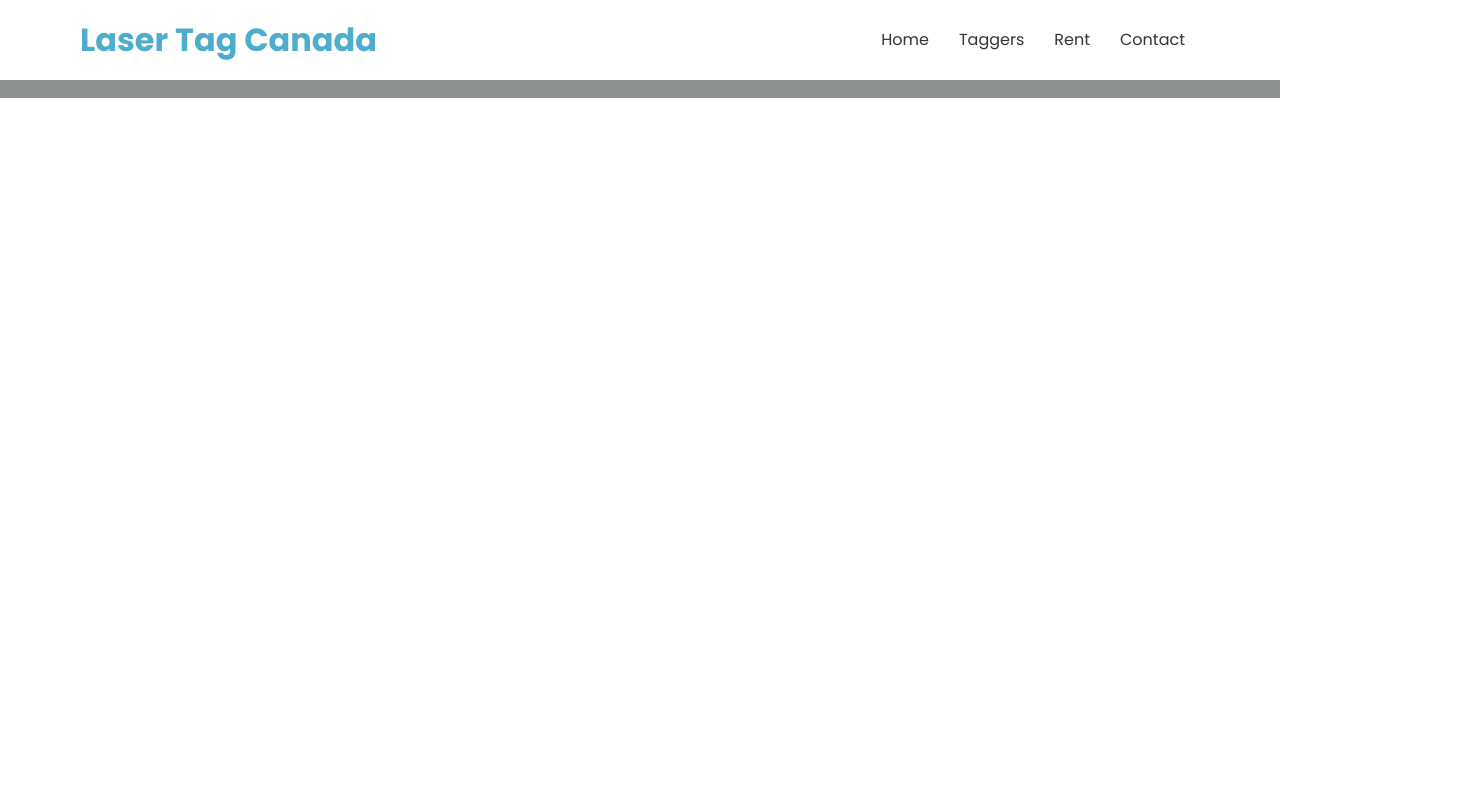
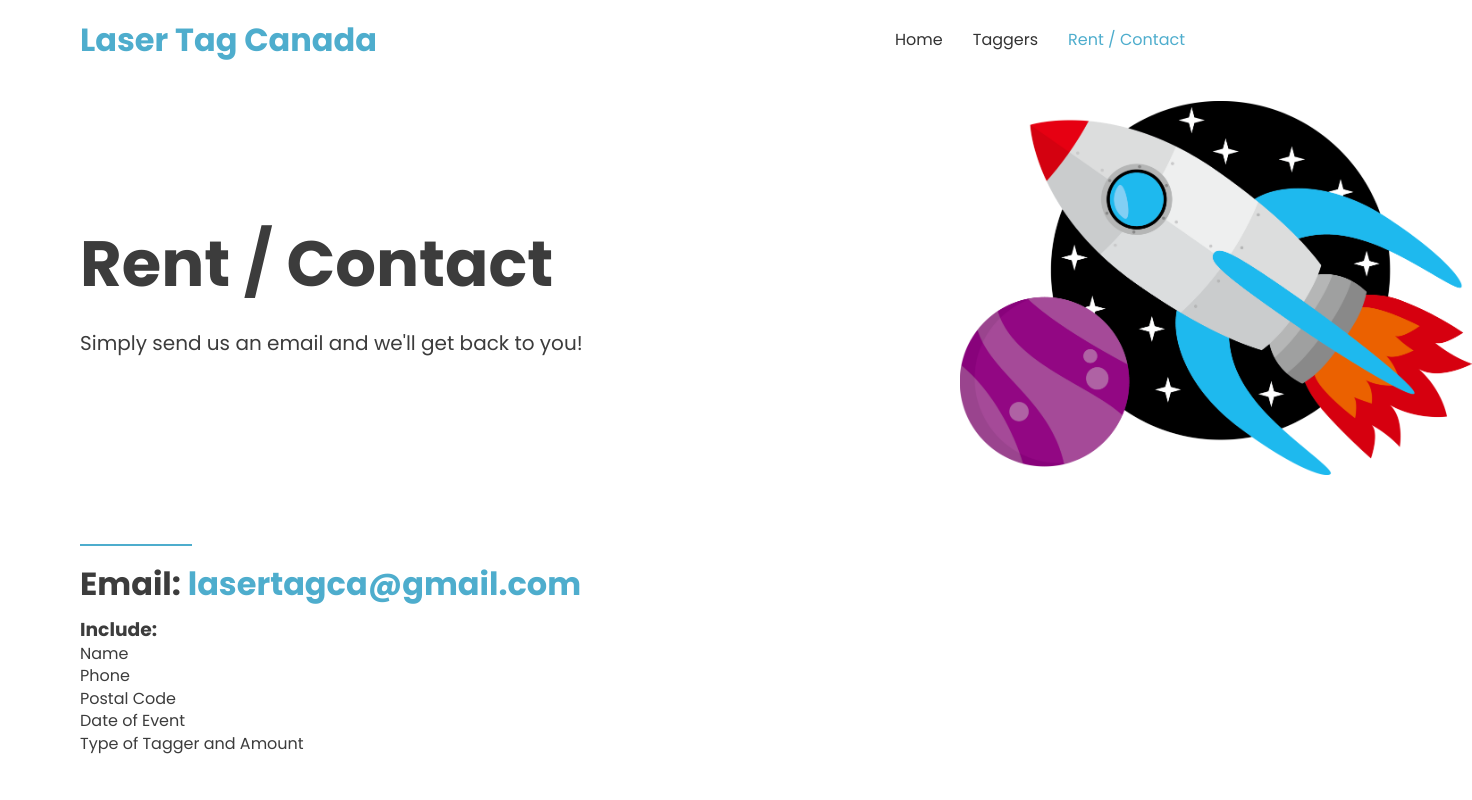
Before and after one commit to AllTwos/ltc-react, a React (Create React App) app: page /rent-simple in a window 1280 px wide. Shown: the top 800 px of the page, 1472 px wide, since content can reach past the window. Built offline with nearby package versions, Linux system fonts and the light colour scheme.

Commit message:
simplified

```diff
--- a/src/App.js
+++ b/src/App.js
@@ -7,6 +7,7 @@ import Navbar from "./components/layout/Navbar";
 import Home from "./components/pages/Home";
 import Taggers from "./components/pages/Taggers";
 import Rent from "./components/pages/Rent";
+import RentSimple from "./components/pages/RentSimple";
 import Contact from "./components/pages/Contact";
 
 import "./css/Utilities.css";
@@ -22,9 +23,10 @@ function App() {
           <Route path="/" element={<Home />} />
           <Route path="/taggers" element={<Taggers />} />
           <Route path="/rent" element={<Rent />} />
+          <Route path="/rent-simple" element={<RentSimple />} />
           <Route path="/contact" element={<Contact />} />
         </Routes>
-        <Footer copyright="2021" />
+        <Footer copyright="2023" />
       </Router>
     </div>
   );
--- a/src/components/pages/Home.js
+++ b/src/components/pages/Home.js
@@ -16,7 +16,7 @@ function Home() {
               From birthday parties to corporate events, LTC delivers right to
               your doorstep for any occasion.
             </p>
-            <Link to="/rent" className="btn btn-primary">
+            <Link to="/rent-simple" className="btn btn-primary">
               Get Started
             </Link>
           </div>
--- a/src/components/pages/Rent.js
+++ b/src/components/pages/Rent.js
@@ -1,19 +1,7 @@
 import { useState } from "react";
 import HeroBanner from "../layout/HeroBanner";
-import PlacesAutocomplete from "react-places-autocomplete";
 
 function Rent() {
-  const [text, setText] = useState({
-    name: "",
-    phone: "",
-    email: "",
-    postal: "",
-    date: "",
-    numTaggers: "",
-    comments: "",
-    tagger: ["", "Phoenix", "Hero", "Need more info"],
-  });
-
   const initialState = {
     name: "",
     phone: "",
@@ -24,6 +12,8 @@ function Rent() {
     comments: "",
     tagger: ["", "Phoenix", "Hero", "Need more info"],
   };
+
+  const [text, setText] = useState(initialState);
 
   const [address, setAddress] = useState("");
 
@@ -121,58 +111,7 @@ function Rent() {
                 />
               </div>
 
-              {/* Google Api Fetch Address */}
-
-              <PlacesAutocomplete onChange={setAddress} value={address}>
-                {/* needs a render prop func as a child */}
-                {({
-                  getInputProps,
-                  suggestions,
-                  getSuggestionItemProps,
-                  loading,
-                }) => {
-                  return (
-                    <>
-                      <div className="form-control">
-                        <label htmlFor="address">Address</label>
-                        <input
-                          {...getInputProps({
-                            placeholder: "Type your address",
-                          })}
-                          type="text"
-                          name="address"
-                        />
-
-                        {/* loading */}
-                        <div className="suggestions">
-                          {loading ? <div>...loading</div> : null}
-                          {/* rendering suggestions */}
-                          {suggestions.map((suggestion) => {
-                            const style = {
-                              backgroundColor: suggestion.active
-                                ? "#9a9b9b"
-                                : "#8b9090",
-                              padding: "5px",
-                              cursor: "pointer",
-                            };
-                            // props are generated by ...getSuggestionItemProps - where clickable prop among others comes from,  1st arg is sugg then we pass our props in
-                            return (
-                              <div
-                                {...getSuggestionItemProps(suggestion, {
-                                  style,
-                                })}
-                                key={Math.random()}
-                              >
-                                {suggestion.description}
-                              </div>
-                            );
-                          })}
-                        </div>
-                      </div>
-                    </>
-                  );
-                }}
-              </PlacesAutocomplete>
+              {/* Google Api Fetch Address, Google Autocomplete goes here */}
 
               <div className="form-control">
                 <label htmlFor="postal">Postal Code</label>
--- /dev/null
+++ b/src/components/pages/RentSimple.js
@@ -0,0 +1,46 @@
+import React from "react";
+
+import HeroBanner from "../layout/HeroBanner";
+
+function RentSimple() {
+  const mailString =
+    "mailto:lasertagca@gmail.com?subject=Laser Tag Booking&body=Name:%0D%0APhone:%0D%0APostal Code:%0D%0ADate of Event:%0D%0AType of Tagger and Amount:";
+  return (
+    <>
+      <HeroBanner
+        type="rent"
+        title="Rent / Contact"
+        lead="Simply send us an email and we'll get back to you!"
+      />
+      <div className="container">
+        <div
+          className="my-1"
+          style={{
+            width: "10%",
+            height: "2px",
+            background: "var(--primary-color)",
+          }}
+        ></div>
+        <h1>
+          Email:{" "}
+          <a href={mailString}>
+            <span style={{ color: "var(--primary-color)" }}>
+              lasertagca@gmail.com
+            </span>
+          </a>
+        </h1>
+        <h3>Include:</h3>
+        <ul>
+          <li>Name</li>
+          <li>Phone</li>
+          <li>Postal Code</li>
+          <li>Date of Event</li>
+          <li>Type of Tagger and Amount</li>
+        </ul>
+        <div style={{ margin: "10rem" }}></div>
+      </div>
+    </>
+  );
+}
+
+export default RentSimple;
--- a/src/components/pages/Taggers.js
+++ b/src/components/pages/Taggers.js
@@ -1,5 +1,6 @@
 import React from "react";
 import HeroBanner from "../layout/HeroBanner";
+import { Link } from "react-router-dom";
 import phoenixPic from "../../img/PhoenixEquipPage.png";
 import heroPic from "../../img/HeroEquipPage.png";
 
@@ -9,7 +10,7 @@ function Taggers() {
       <HeroBanner
         type="taggers"
         title="Taggers"
-        lead="Pick that tagger that best suits your event"
+        lead="Pick the tagger that best suits your event"
       />
 
       {/* Taggers Phoenix */}
@@ -31,6 +32,9 @@ function Taggers() {
             <p className="lead">Per Tagger: $16</p>
             <p className="lead">10 Tagger Package: $144</p>
             <p className="lead">20 Tagger Package: $279</p>
+            <Link to="/rent-simple" className="btn btn-primary my-2">
+              Get Started
+            </Link>
           </div>
         </div>
       </section>
@@ -55,6 +59,9 @@ function Taggers() {
             <p className="lead">Per Tagger: $14</p>
             <p className="lead">10 Tagger Package: $126</p>
             <p className="lead">20 Tagger Package: $246</p>
+            <Link to="/rent-simple" className="btn btn-primary my-2">
+              Get Started
+            </Link>
           </div>
         </div>
       </section>
--- a/src/data.js
+++ b/src/data.js
@@ -13,12 +13,12 @@ export const navList = [
   },
   {
     id: 3,
-    url: "#",
-    text: "Rent",
+    url: "/rent-simple",
+    text: "Rent / Contact",
   },
-  {
-    id: 4,
-    url: "/contact",
-    text: "Contact",
-  },
+  // {
+  //   id: 4,
+  //   url: "/contact",
+  //   text: "Contact",
+  // },
 ];
```
Also changed, not shown: src/extra/extra.js (added, +54 -0 lines), 2 other files (tests, documents, lock files or other folders).
